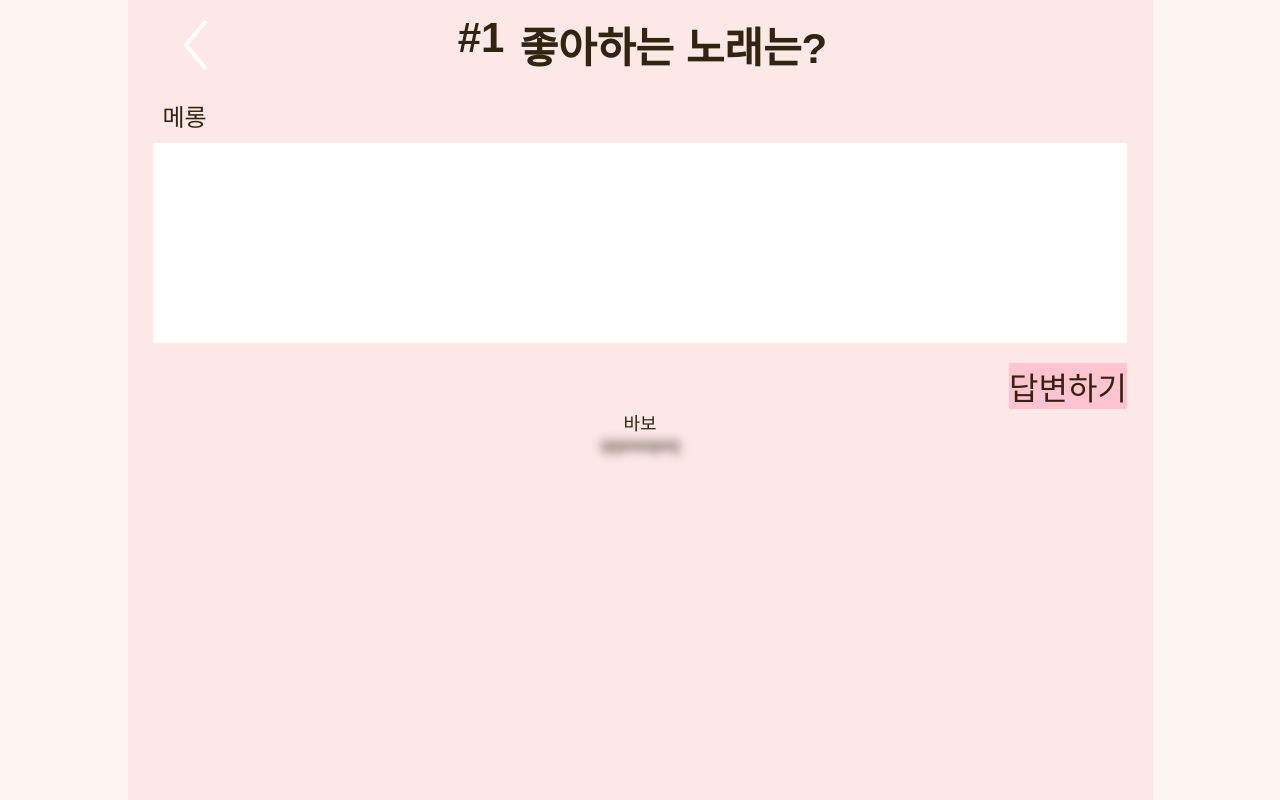
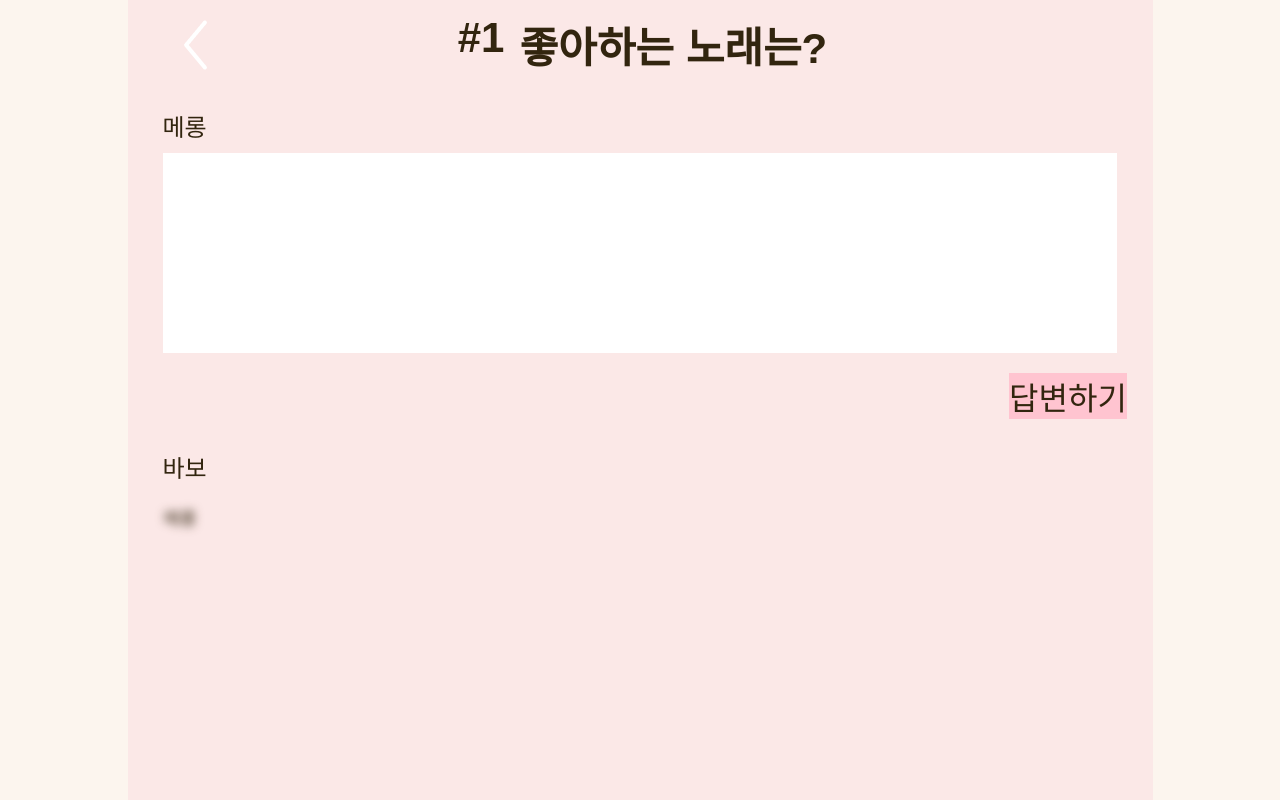
Before and after one commit to Stageus/blossom-react, a React (Create React App) app: page /qna/1 in a window 1280 px wide. Built offline with nearby package versions, Linux system fonts and the light colour scheme; a web font is replaced by a local one.

Commit message:
Fix: QnA style 및 return부 수정

```diff
--- a/src/components/QnA/AnswerField.js
+++ b/src/components/QnA/AnswerField.js
@@ -15,13 +15,13 @@ import ErrorMessage from "../Common/ErrorMessage";
 import AlertModal from "../Modal/AlertModal";
 
 // ===== component =====
-const AnswerField = ({ isMyAnswer, myNickname, myAnswer, loverNickname, loverAnswer }) => {
+const AnswerField = ({ isMyAnswerField, myNickname, myAnswer, loverNickname, loverAnswer }) => {
   // === ref ===
   const textAreaRef = useRef("");
 
   // === state & recoil ===
-  const [answer, setAnswer] = useState(false);
-  const [hasMyAnswer, setHasMyAnswer] = useState(!!myAnswer);
+  const [isAnswered, setIsAnswered] = useState(false);
+  const [hasMyAnswer, setHasMyAnswer] = useState(!!myAnswer); // !!myAnswer: 자바스크립트에서 "이중 부정"을 사용하여 값을 boolean으로 변환하는 방식
   const [answerError, setAnserError] = useState("");
   const [tokenErrorModalOpen, setTokenErrorModalOpen] = useState(false);
 
@@ -56,7 +56,7 @@ const AnswerField = ({ isMyAnswer, myNickname, myAnswer, loverNickname, loverAns
         return;
       } else {
         setAnserError("");
-        setAnswer(true);
+        setIsAnswered(true);
         setHasMyAnswer(true);
       }
     }
@@ -72,47 +72,63 @@ const AnswerField = ({ isMyAnswer, myNickname, myAnswer, loverNickname, loverAns
         />
       )}
 
-      {isMyAnswer ? (
-        <FlexBox $dir="col" $width="100%">
+      {isMyAnswerField ? (
+        <FlexBox $dir="col" $width="100%" $margin="10px 0 0 0">
+          {/* 내 닉네임 */}
           <P $fontSize="24px" $margin="0 0 10px 35px">
             {myNickname}
           </P>
+
+          <FlexBox $dir="col" $col="center" $width="100%">
             {myAnswer ? (
-            <>
-              <FlexBox $width="95%">
+              // 답변이 있을 시, 내 답변
+              <FlexBox $width="93%" $margin="10px 0 0 0">
                 <P>{myAnswer}</P>
               </FlexBox>
-            </>
+            ) : isAnswered ? (
+              // 답변이 없었고, 입력 후, 내 답변
+              <FlexBox $width="93%" $margin="10px 0 0 0">
+                <P>{textAreaRef.current?.value}</P>
+              </FlexBox>
             ) : (
               <>
-              {answer ? (
-                <P>{textAreaRef.current.value}</P>
-              ) : (
-                <>
-                  <FlexBox $dir="col" $col="center" $width="100%">
-                    <TextArea $width="95%" ref={textAreaRef} />
-                    <FlexBox $width="95%" $margin="10px 0 0 0">
+                {/* 내 답변 입력 field */}
+                <TextArea $width="93%" ref={textAreaRef} />
+                <FlexBox $width="93%" $margin="10px 0 0 0">
                   <ErrorMessage message={answerError} />
                 </FlexBox>
 
                 <FlexBox $row="end" $width="95%" $margin="10px 0 0 0">
                   <Button onClick={handleClickAnswerButton}>답변하기</Button>
                 </FlexBox>
-                  </FlexBox>
-                </>
-              )}
               </>
             )}
           </FlexBox>
+        </FlexBox>
       ) : (
-        <>
-          <P>{loverNickname}</P>
+        <FlexBox
+          $dir="col"
+          $width="100%"
+          $margin={
+            myAnswer ? "30px 0 0 0" : "10px 0 0 0" || isAnswered ? "30px 0 0 0" : "10px 0 0 0"
+          }
+        >
+          <P $fontSize="24px" $margin="0 0 10px 35px">
+            {loverNickname}
+          </P>
+
+          <FlexBox $dir="col" $col="center" $width="100%">
             {loverAnswer ? (
-            <P $blur={hasMyAnswer ? "none" : "blur(5px)"}>{loverAnswer}</P>
+              <FlexBox $width="93%" $margin="10px 0 0 0">
+                <P $blur={isAnswered ? "none" : "blur(5px)"}>{loverAnswer}</P>
+              </FlexBox>
             ) : (
+              <FlexBox $width="93%" $margin="10px 0 0 0">
                 <P>연인의 답변을 기다리는 중...</P>
+              </FlexBox>
             )}
-        </>
+          </FlexBox>
+        </FlexBox>
       )}
     </>
   );
--- a/src/pages/QnA.js
+++ b/src/pages/QnA.js
@@ -33,7 +33,7 @@ const QnA = () => {
       idx: 1,
       question: "좋아하는 노래는?",
       myAnswer: null,
-      partnerAnswer: "qqwwqwq",
+      partnerAnswer: "메롱",
     };
 
     setAnswerData(data);
@@ -54,7 +54,7 @@ const QnA = () => {
 
           {/* 내 답변 영역 */}
           <AnswerField
-            isMyAnswer={true}
+            isMyAnswerField={true}
             myNickname={answerData.myNickname}
             myAnswer={answerData.myAnswer}
           />
```
Lines whose indentation alone changed are shown as unchanged.
